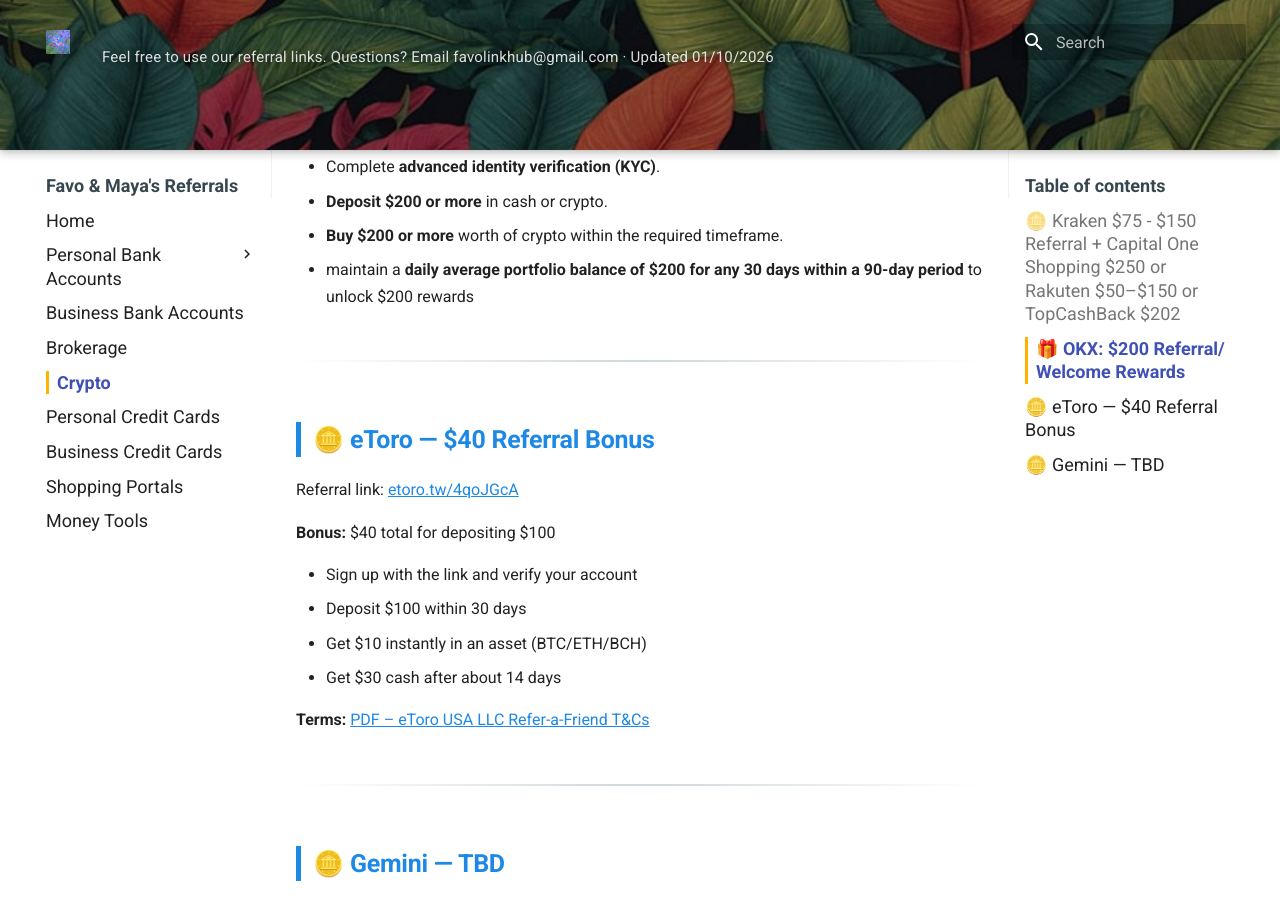
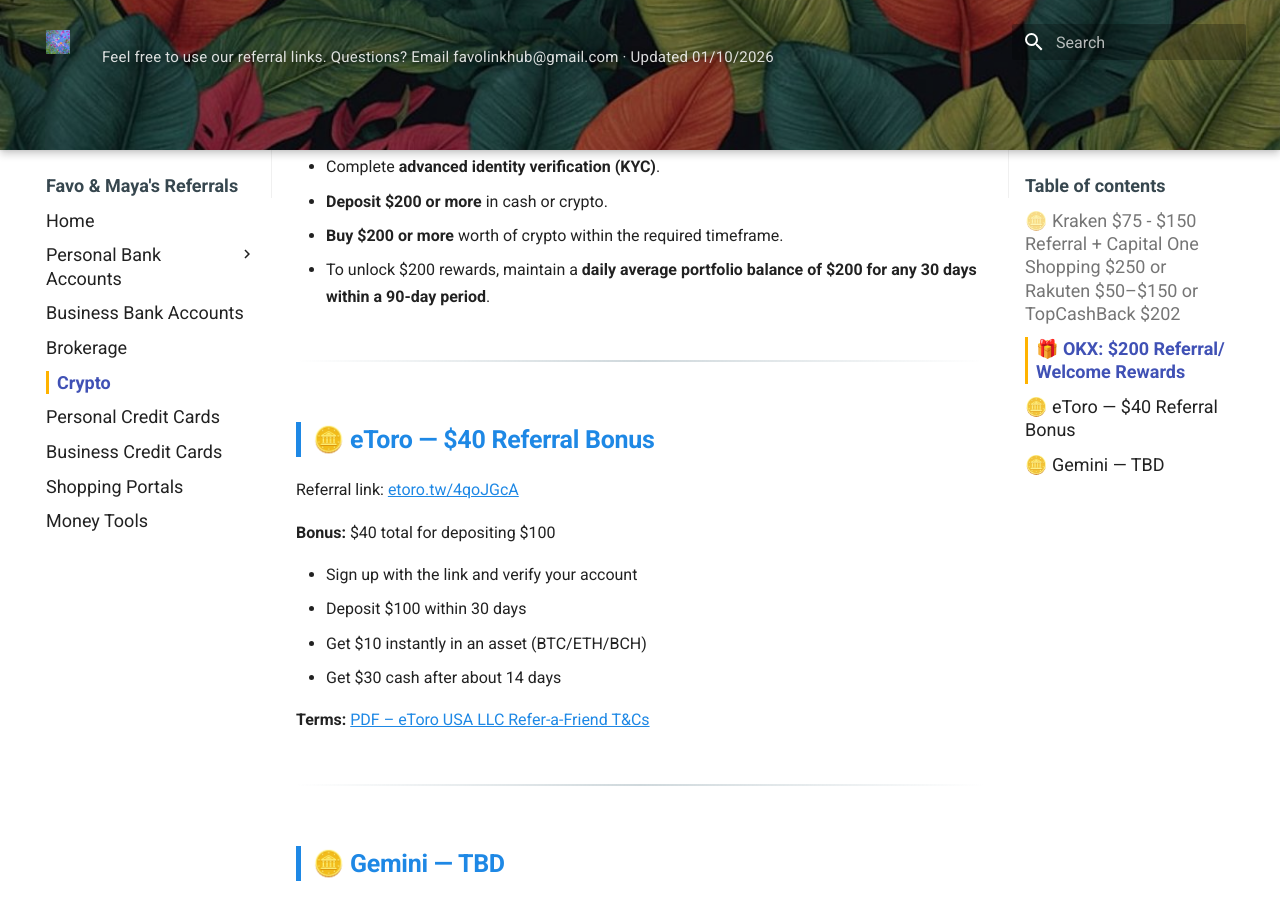
Before and after one commit to whispersofzephyr/favolinkhub-site, an MkDocs documentation site: the page built from docs/crypto.md, in a window 1280 px wide and 900 px high, scrolled down 4254 px. Built offline with MkDocs 1.6.1 and Material for MkDocs 9.7.7, drawn with Linux system fonts in a browser that asks for light colours.

```diff
--- a/docs/crypto.md
+++ b/docs/crypto.md
@@ -151,7 +151,7 @@ Some users will see a **Spin to Win** button in the app.
 - Complete **advanced identity verification (KYC)**.
 - **Deposit $200 or more** in cash or crypto.
 - **Buy $200 or more** worth of crypto within the required timeframe.
-- maintain a **daily average portfolio balance of $200 for any 30 days within a 90-day period** to unlock $200 rewards
+- To unlock $200 rewards, maintain a **daily average portfolio balance of $200 for any 30 days within a 90-day period**.
 
 ---
 
```
